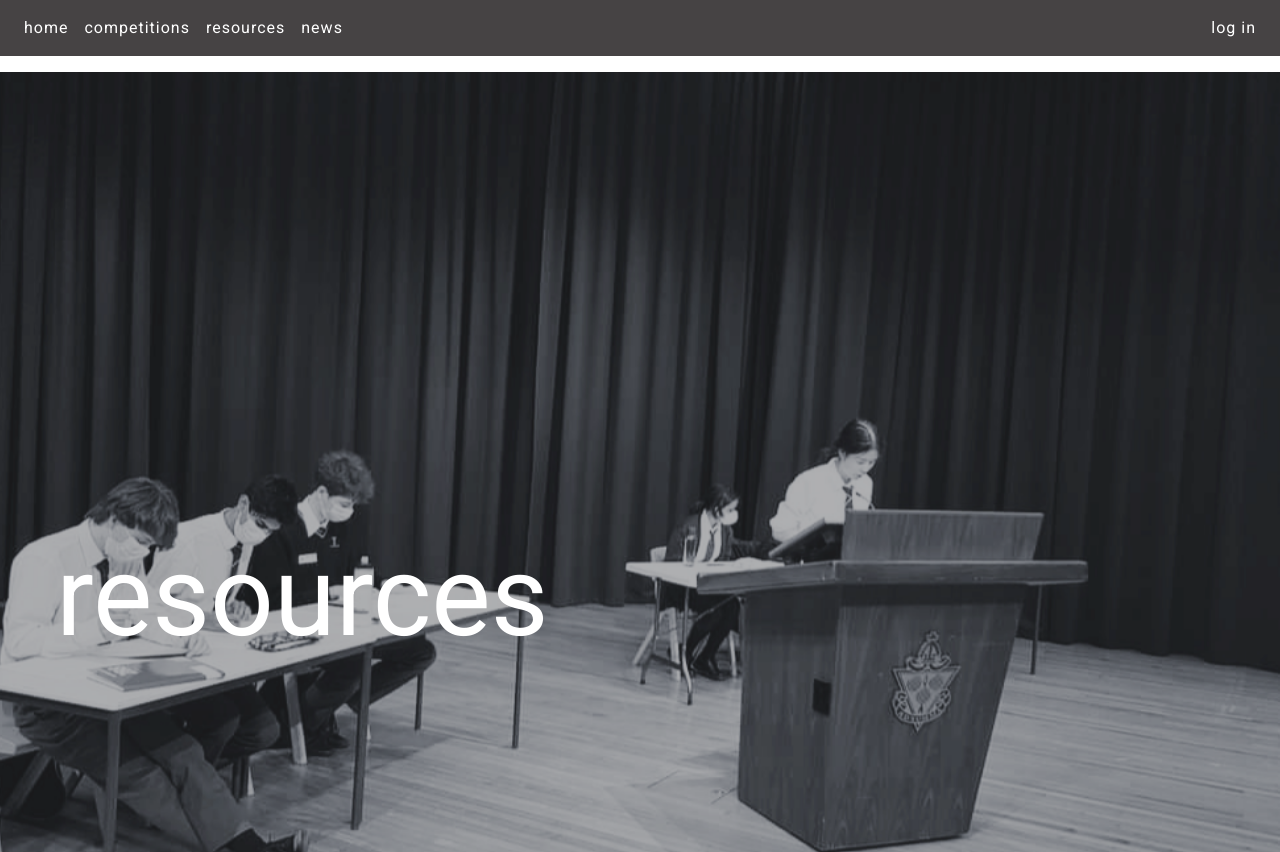
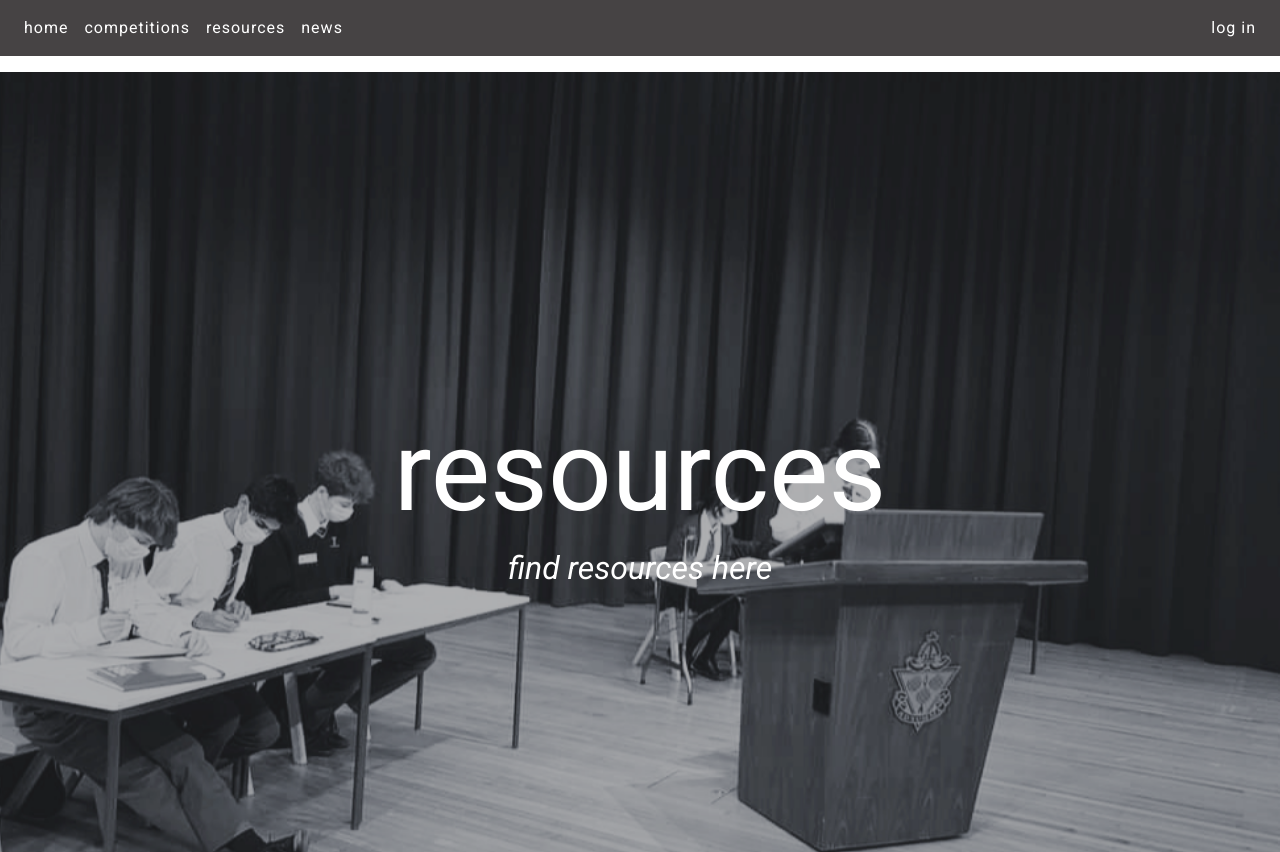
Before and after one commit to chloejxsim/wsu-site, a Flask app: page /resources in a window 1280 px wide. Shown: the top 852 px of the page. Run offline with Flask 2, Linux system fonts and the light colour scheme; grey boxes are pictures that could not be loaded.

Commit message:
changed format of resources, linked navbar, and changed position of page headers

```diff
--- a/static/styles.css
+++ b/static/styles.css
@@ -125,6 +127,26 @@ a.btn, a.btn-circle {
     flex-direction: column;
     align-items: center;
     justify-content: center;
+}
+
+.parallax-container h1:first-child {
+    font-size: 7em;
+    text-align:center;
+    font-weight:400;
+    margin:auto;
+    color: var(--brand-white);
+    padding: 0.5em;
+    position: absolute;
+}
+
+.parallax-container h1:nth-child(2) {
+    font-size: 2em;
+    text-align:center;
+    font-weight:400;
+    color: var(--brand-white);
+    position: relative;
+    margin-top:200px;
+    font-style:italic;
 }
 
 #parallax1 {
@@ -218,8 +240,16 @@ p {
     color: var(--brand-white);
     padding: 0.5em;
     position: absolute;
-    bottom: 80px;
-    left: 0;
+}
+
+.page-header-mini {
+    font-size: 7em;
+    text-align:center;
+    font-weight:400;
+    margin:auto;
+    color: var(--brand-white);
+    padding: 0.5em;
+    position: absolute;
 }
 
 .page-title {
--- a/templates/layout.html
+++ b/templates/layout.html
@@ -31,16 +31,16 @@
 
         <ul class="navbar-nav">
             <li class="nav-item">
-                <a class="nav-link" href="file:///Users/chloesim/Desktop/school/2023/Digi%20Tech/wsu-site/web_testing/homepage.html">home</a>
+                <a class="nav-link" href="{{ url_for('index') }}">home</a>
             </li>
             <li class="nav-item">
-                <a class="nav-link" href="#">competitions</a>
+                <a class="nav-link" href="{{ url_for('competitions') }}">competitions</a>
             </li>
             <li class="nav-item">
-                <a class="nav-link" href="#">resources</a>
+                <a class="nav-link" href="{{ url_for('resources') }}">resources</a>
             </li>
             <li class="nav-item">
-                <a class="nav-link" href="#">news</a>
+                <a class="nav-link" href="{{ url_for('news') }}">news</a>
             </li>
         </ul>
 
--- a/templates/news.html
+++ b/templates/news.html
@@ -7,7 +7,8 @@ News
 {% block content %}
 
 <section class="parallax-container" id="parallax3">
-    <h1 class="page-header">news</h1>
+    <h1>news</h1>
+    <h1>keep up to date with upcoming and latest news</h1>
 </section>
 
 <div class="main-container">
--- a/templates/resources.html
+++ b/templates/resources.html
@@ -7,48 +7,45 @@ Resources
 {% block content %}
 
 <section class="parallax-container" id="parallax2">
-    <h1 class="page-header">resources</h1>
+    <h1>resources</h1>
+    <h1>find resources here</h1>
 </section>
 
-<div class="row">
-  <div class="col-lg-12"></div>
-          <div class="col-lg-8">
 <div class="quote">
         access resources for debaters, teachers, coaches and judges
 </div>
-                  <div class="secondary-nav">
-                          <a class="btn btn-primary" id="resources-button" href="#" target="_self">students</a>
-                          <a class="btn btn-primary" id="resources-button" href="#" target="_self">teachers</a>
-                          <a class="btn btn-primary" id="resources-button" href="#" target="_self">coaches</a>
-                          <a class="btn btn-primary" id="resources-button" href="#" target="_self">judges</a>
-                  </div>
+
+<div class="container-fluid">
 <div class="row align-items-center">
         <div class="col" id="resources-col">
                 <img class="resources-img" src="static/images/HenSpeaking2 - Edited.png">
-                                  <h1 class="resources-title-1">students</h1>
+                <h1 class="resources-title-1">for students</h1>
         </div>
         <div class="col" id="resources-col">
                 <img class="resources-img" src="static/images/HenSpeaking2 - Edited.png">
-                                  <h1 class="resources-title-1">coaches</h1>
-                          </div>
-                  </div>
-                  <div class="row align-items-center">
-                          <div class="col" id="resources-col">
-                                  <img class="resources-img" src="static/images/HenSpeaking2 - Edited.png">
-                                  <h1 class="resources-title-1">teachers</h1>
+                <h1 class="resources-title-1">for coaches</h1>
         </div>
         <div class="col" id="resources-col">
                 <img class="resources-img" src="static/images/HenSpeaking2 - Edited.png">
-                                  <h1 class="resources-title-1">judges</h1>
+                <h1 class="resources-title-1">for teachers</h1>
+        </div>
+        <div class="col" id="resources-col">
+                <img class="resources-img" src="static/images/HenSpeaking2 - Edited.png">
+                <h1 class="resources-title-1">for judges</h1>
         </div>
 </div>
 </div>
-          <div class="col-lg-4">
+
+<div class="container-m container-fluid">
+    <h1 class="dark-gray-bg page-title" id="news-subheading">students</h1>
+    <div class="row align-items-center">
+        <div class="col-md-8">
+            test
+        </div>
+        <div class="col-md-4">
             test
         </div>
     </div>
-
-
-
+</div>
 
 {% endblock %}
```
Also changed, not shown: other parts of static/styles.css (+17 -14 lines), templates/competitions.html (+4 -3 lines). Lines whose indentation alone changed are shown as unchanged.
